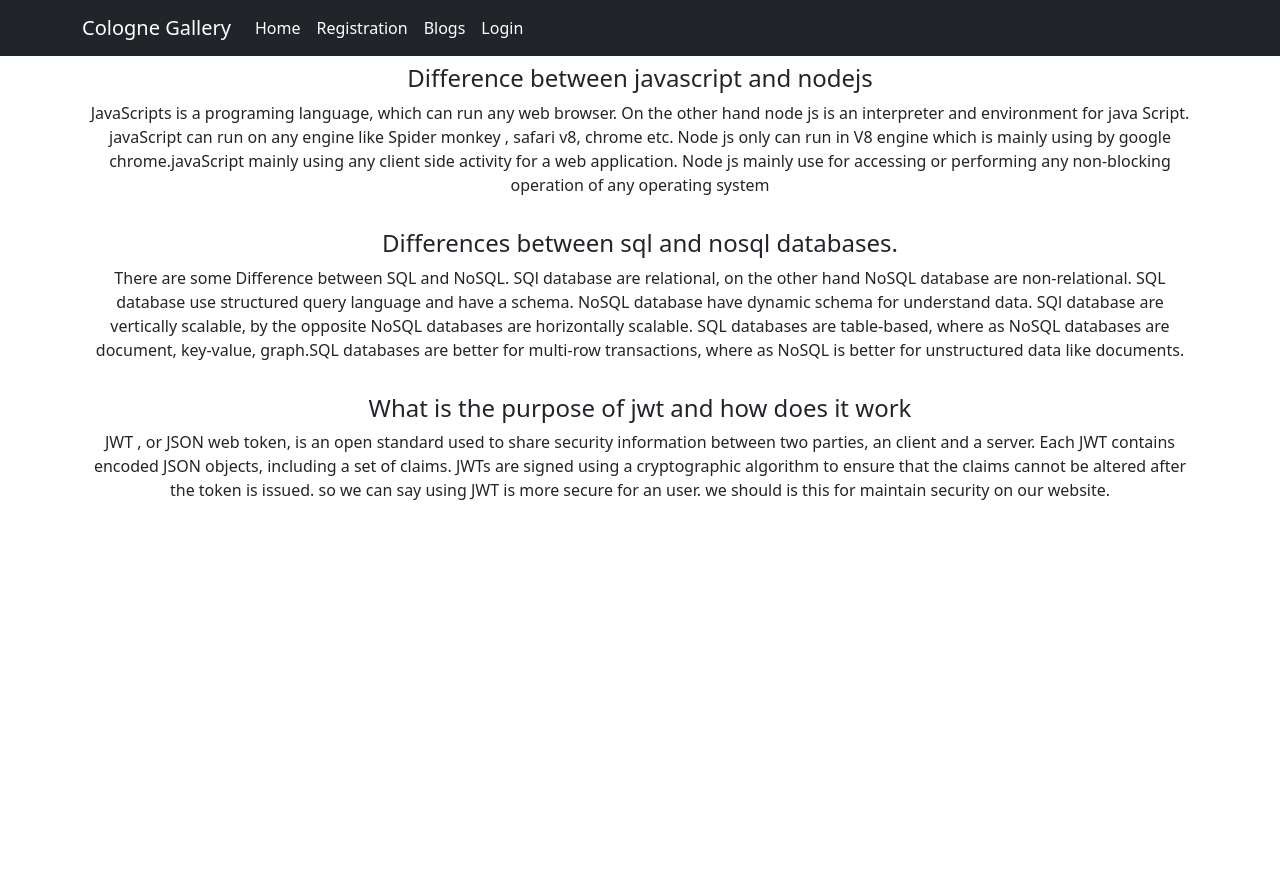
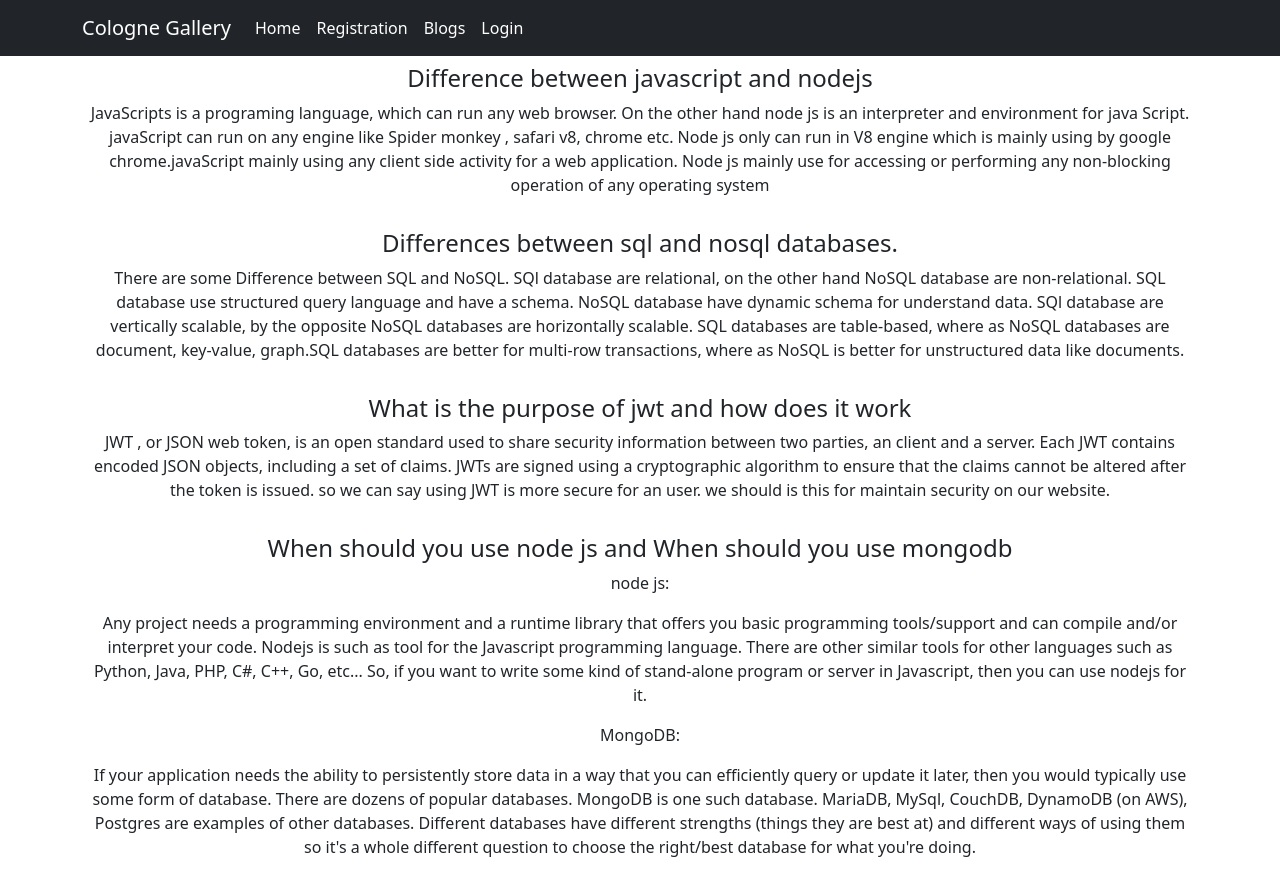
Before and after one commit to Shamsalfahad/-warehouse-management-client-side, a React (Create React App) app: page /blogs in a window 1280 px wide. Before the commit the page ends 800 px from the top, so only its background shows below. Built offline with nearby package versions, Linux system fonts and the light colour scheme; no server answers.

Commit message:
Blogs added

```diff
--- a/src/Components/Blog/Blogs.js
+++ b/src/Components/Blog/Blogs.js
@@ -42,6 +42,17 @@ const Blogs = () => {
             on our website.
           </p>
         </div>
+        <div className="p-2 ">
+          <h4>When should you use node js and When should you use mongodb</h4>
+          <p>
+          <p>node js:</p>
+          Any project needs a programming environment and a runtime library that offers you basic programming tools/support and can compile and/or interpret your code. Nodejs is such as tool for the Javascript programming language. There are other similar tools for other languages such as Python, Java, PHP, C#, C++, Go, etc...
+
+So, if you want to write some kind of stand-alone program or server in Javascript, then you can use nodejs for it.
+          </p>
+          <p>MongoDB:</p>
+          <p>If your application needs the ability to persistently store data in a way that you can efficiently query or update it later, then you would typically use some form of database. There are dozens of popular databases. MongoDB is one such database. MariaDB, MySql, CouchDB, DynamoDB (on AWS), Postgres are examples of other databases. Different databases have different strengths (things they are best at) and different ways of using them so it's a whole different question to choose the right/best database for what you're doing.</p>
+        </div>
       </div>
     </div>
   );
```
